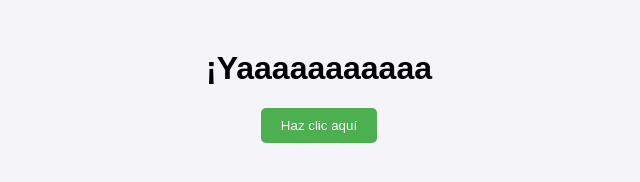
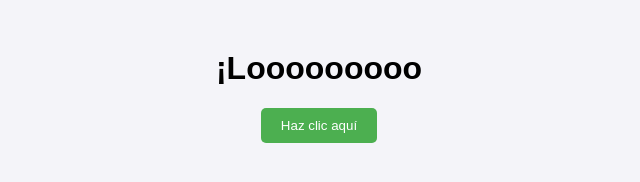
Before and after one commit to Estebanfull/New_Proyect, a website: page public/html/index.html in a window 1280 px wide. Shown: the whole page, without its empty margins (321-961 px from the left). Drawn offline with Linux system fonts and the light colour scheme.

Commit message:
Mensaje-Nuevo

```diff
--- a/public/html/index.html
+++ b/public/html/index.html
@@ -6,7 +6,7 @@
   <link rel="stylesheet" href="/public/css/styles.css">
 </head>
 <body>
-  <h1>¡Yaaaaaaaaaaa</h1>
+  <h1>¡Looooooooo</h1>
   <button id="miBoton">Haz clic aquí</button>
   <script src="/public/js/main.js"></script>
 </body>
```
